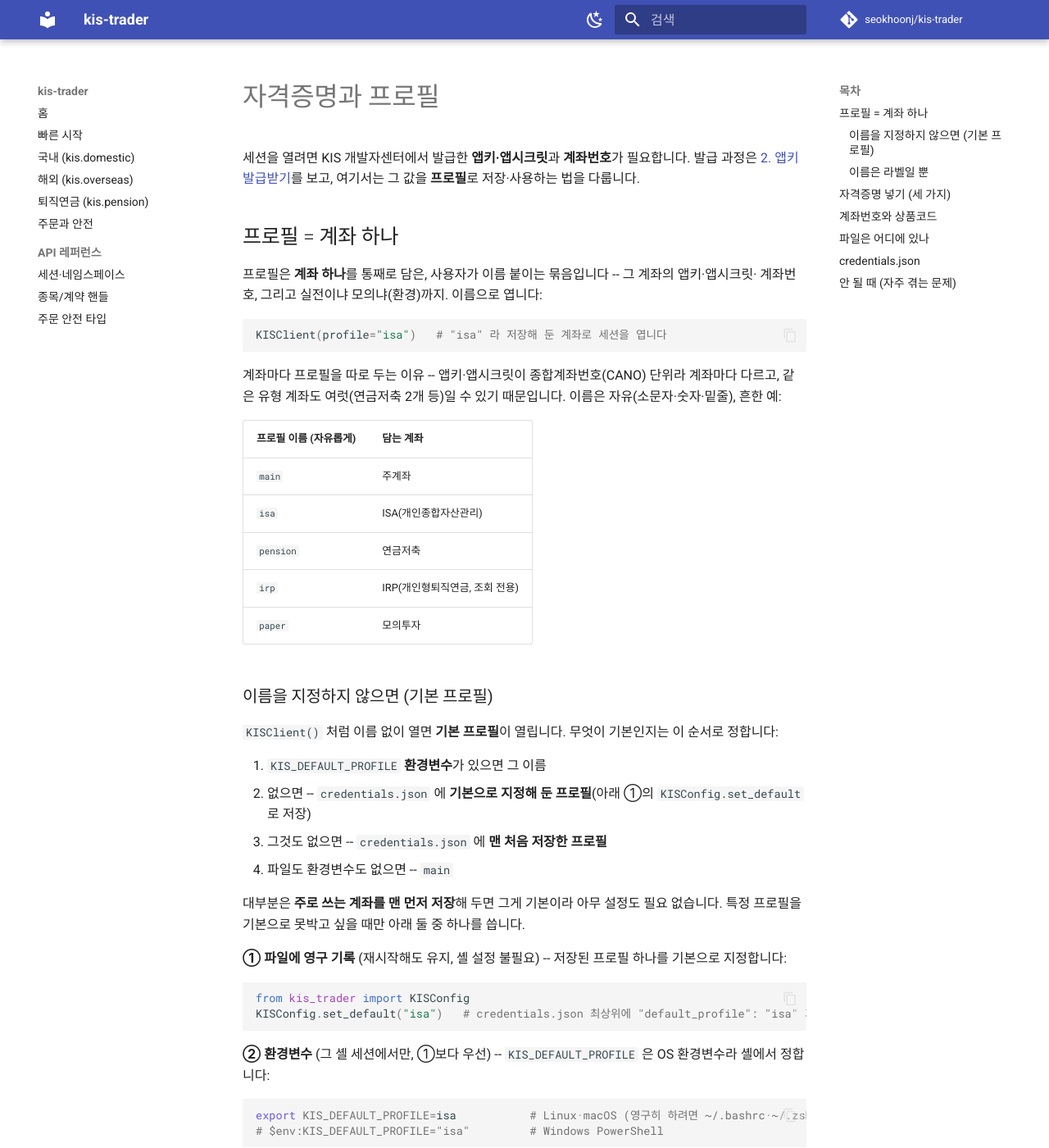
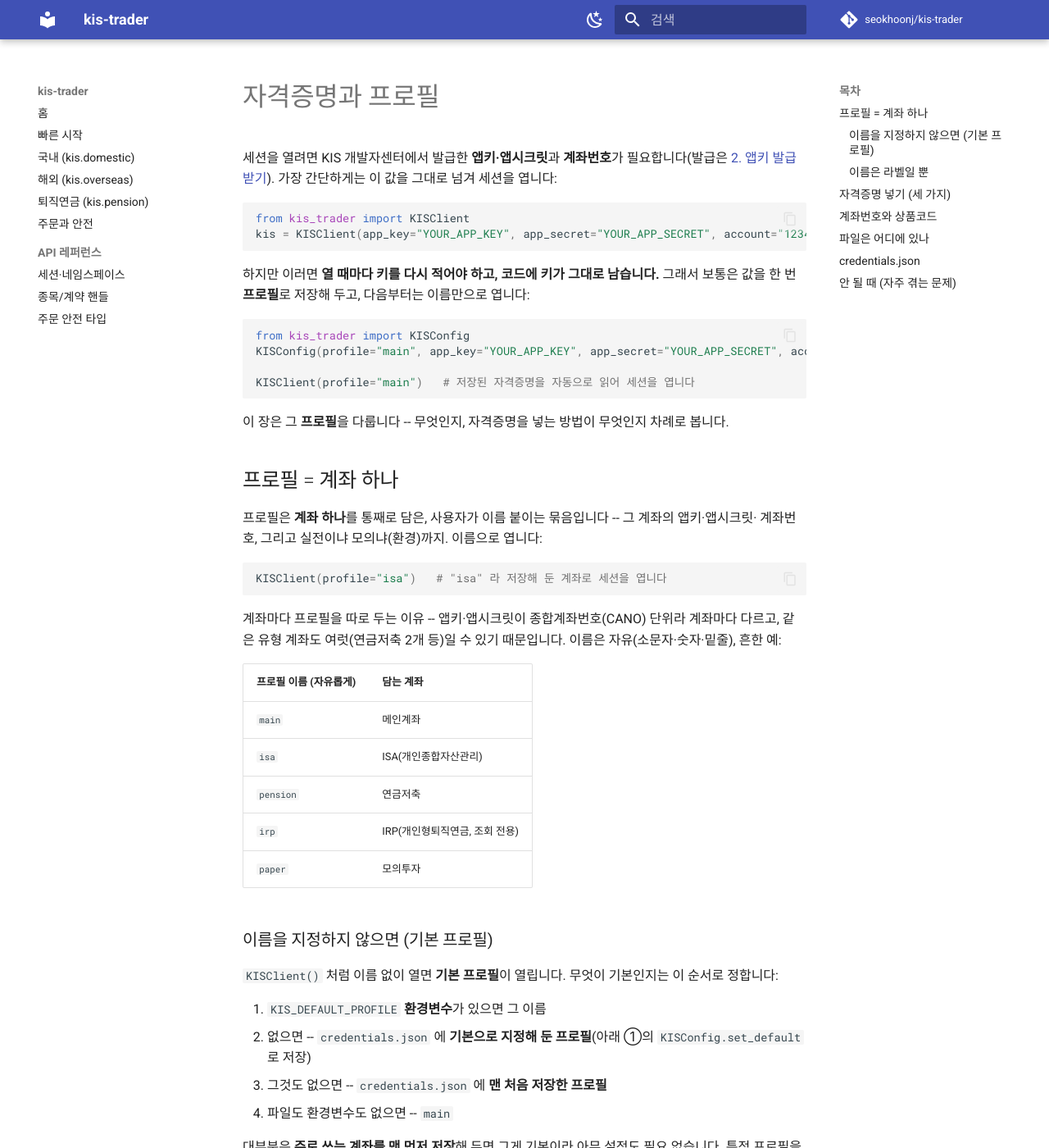
Before and after one commit to seokhoonj/kis-trader, an MkDocs documentation site: the page built from docs/configuration.md, in a window 1280 px wide and 1400 px high. Shown: the whole window at 82% size. Built offline with MkDocs 1.6.1 and Material for MkDocs 9.7.7, drawn with Linux system fonts in a browser that asks for light colours; comment, search, counter and statistics services are not loaded.

Commit message:
docs: open the credentials chapter with the direct form, then motivate profiles
Lead with the simplest way to open a session -- passing the keys inline --
then show why that is inconvenient (re-typing keys, keys left in code) and how
saving a profile removes both, before diving into the profile details.

````diff
--- a/docs/configuration.md
+++ b/docs/configuration.md
@@ -1,7 +1,24 @@
 # 자격증명과 프로필
 
-세션을 열려면 KIS 개발자센터에서 발급한 **앱키·앱시크릿**과 **계좌번호**가 필요합니다. 발급 과정은
-[2. 앱키 발급받기](appkey.md)를 보고, 여기서는 그 값을 **프로필**로 저장·사용하는 법을 다룹니다.
+세션을 열려면 KIS 개발자센터에서 발급한 **앱키·앱시크릿**과 **계좌번호**가 필요합니다(발급은
+[2. 앱키 발급받기](appkey.md)). 가장 간단하게는 이 값을 그대로 넘겨 세션을 엽니다:
+
+```python
+from kis_trader import KISClient
+kis = KISClient(app_key="YOUR_APP_KEY", app_secret="YOUR_APP_SECRET", account="12345678-01")
+```
+
+하지만 이러면 **열 때마다 키를 다시 적어야 하고, 코드에 키가 그대로 남습니다.** 그래서 보통은 값을 한 번
+**프로필**로 저장해 두고, 다음부터는 이름만으로 엽니다:
+
+```python
+from kis_trader import KISConfig
+KISConfig(profile="main", app_key="YOUR_APP_KEY", app_secret="YOUR_APP_SECRET", account="12345678-01").save()
+
+KISClient(profile="main")   # 저장된 자격증명을 자동으로 읽어 세션을 엽니다
+```
+
+이 장은 그 **프로필**을 다룹니다 -- 무엇인지, 자격증명을 넣는 방법이 무엇인지 차례로 봅니다.
 
 ## 프로필 = 계좌 하나
 
@@ -17,7 +34,7 @@ KISClient(profile="isa")   # "isa" 라 저장해 둔 계좌로 세션을 엽니
 
 | 프로필 이름 (자유롭게) | 담는 계좌 |
 |---|---|
-| `main` | 주계좌 |
+| `main` | 메인계좌 |
 | `isa` | ISA(개인종합자산관리) |
 | `pension` | 연금저축 |
 | `irp` | IRP(개인형퇴직연금, 조회 전용) |
````
